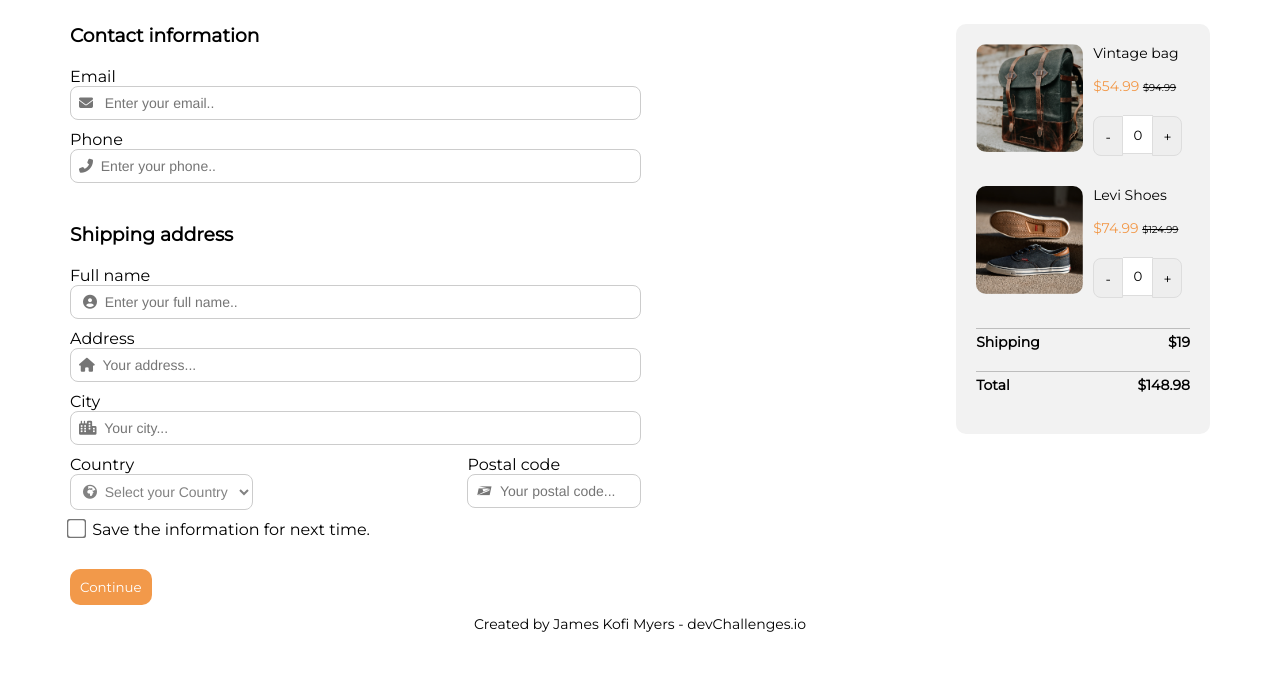
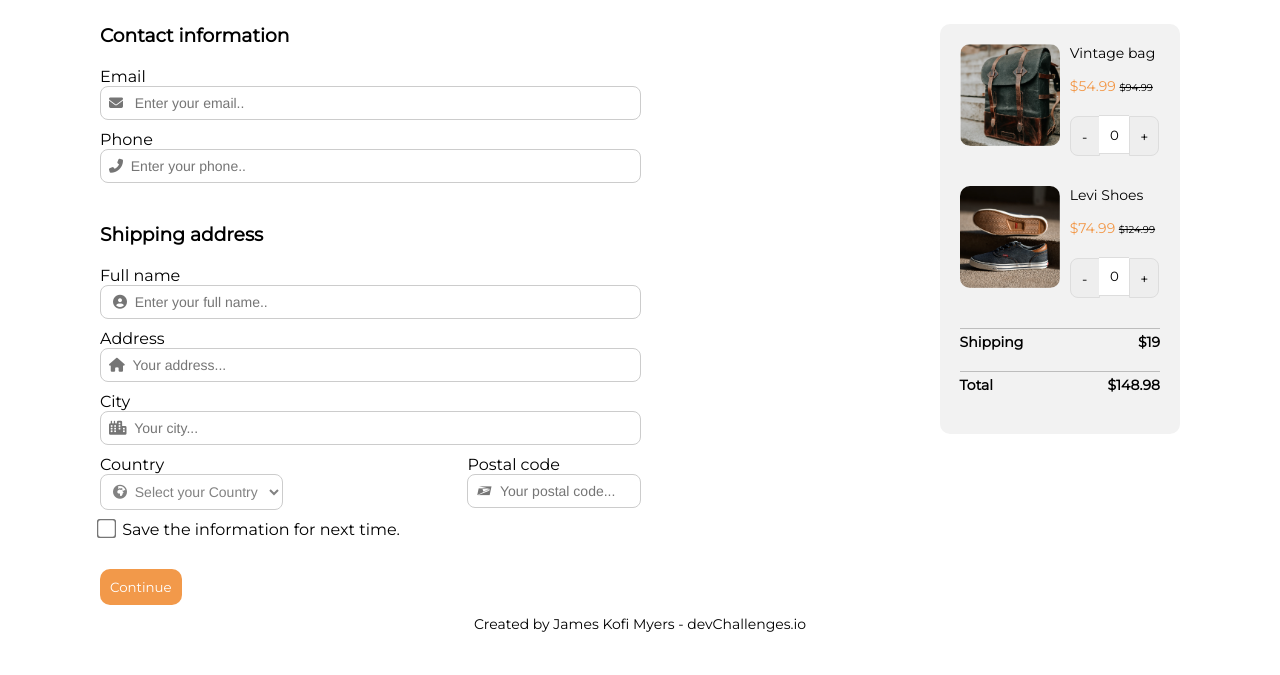
Before and after one commit to kinjames/checkout, a plain HTML site: page index.html in a window 1280 px wide. Shown: the part 125-800 px from the top of the page. Drawn offline with Linux system fonts and the light colour scheme.

Commit message:
Add files via upload

```diff
--- a/style.css
+++ b/style.css
@@ -48,6 +48,8 @@ h3 {
     width: 1140px;
     margin: 0 auto;
     padding-top: 70px;
+    padding-left: 30px;
+    padding-right: 30px;
 }
 
 
```
